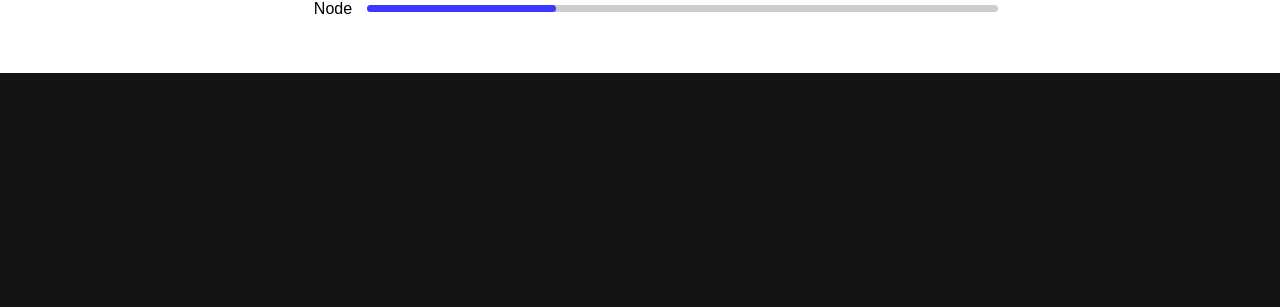
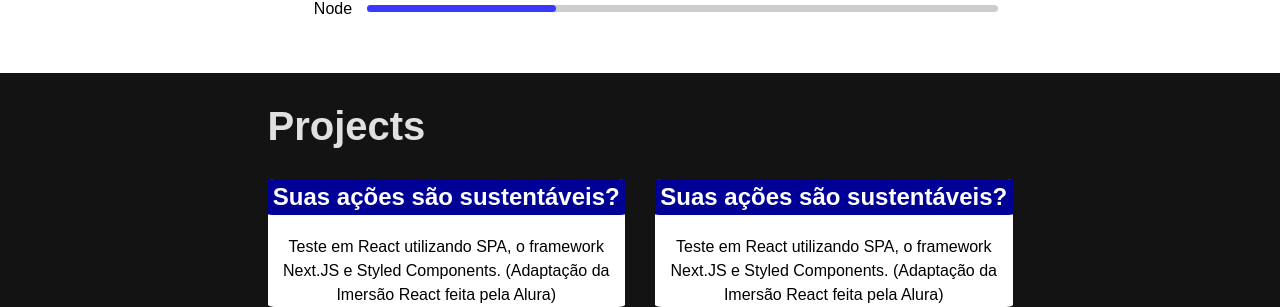
Before and after one commit to jubrito/portfolio, a React (Vite) app: page / in a window 1280 px wide. Shown: the part 877-1184 px from the top of the page. Before the commit the page ends 950 px from the top, so only its background shows below. Built offline with nearby package versions, Linux system fonts and the light colour scheme.

Commit message:
adds projects section

```diff
--- a/src/App.tsx
+++ b/src/App.tsx
@@ -3,6 +3,7 @@ import { Skills } from "./components/Skills/Skills";
 import { About } from "./components/About/About";
 import { Nav } from "./components/Nav/Nav";
 import { Header } from "./components/Header/Header";
+import { Projects } from "./components/Projects/Projects";
 
 function App() {
     return (
@@ -11,6 +12,7 @@ function App() {
             <About />
             <Header />
             <Skills />
+            <Projects />
         </div>
     );
 }
--- /dev/null
+++ b/src/components/Projects/Projects.tsx
@@ -0,0 +1,63 @@
+import styled from "styled-components";
+
+export const Projects = () => {
+    return (
+        <ProjectsSection>
+            <h1>Projects</h1>
+            <ProjectsBlock>
+                <Project>
+                    <h2>Suas ações são sustentáveis?</h2>
+                    <p>
+                        Teste em React utilizando SPA, o framework Next.JS e
+                        Styled Components. (Adaptação da Imersão React feita
+                        pela Alura)
+                    </p>
+                </Project>
+                <Project>
+                    <h2>Suas ações são sustentáveis?</h2>
+                    <p>
+                        Teste em React utilizando SPA, o framework Next.JS e
+                        Styled Components. (Adaptação da Imersão React feita
+                        pela Alura)
+                    </p>
+                </Project>
+            </ProjectsBlock>
+        </ProjectsSection>
+    );
+};
+
+const ProjectsSection = styled.section`
+    max-width: var(--main-width);
+    width: 100%;
+    grid-area: proj;
+    h1 {
+        text-align: left;
+        width: 100%;
+        display: block;
+    }
+`;
+
+const ProjectsBlock = styled.div`
+    display: flex;
+    justify-content: center;
+    align-items: center;
+`;
+
+const Project = styled.div`
+    background: white;
+    border-radius: 2%;
+    color: black;
+    &:nth-child(odd) {
+        margin-right: 30px;
+    }
+    h2 {
+        margin-top: 0;
+        background-color: 10px;
+        background: #000097;
+        border-radius: 2% 2% 2% 2%;
+        color: white;
+    }
+    p {
+        margin-bottom: 0;
+    }
+`;
--- a/src/index.css
+++ b/src/index.css
@@ -24,11 +24,13 @@
 .grid-container {
     display: grid;
     grid-template-columns: 1fr 3fr 1fr;
-    grid-template-rows: 0.1fr 0.5fr 1fr 1fr;    grid-template-areas:
-    "nav nav nav"
-    "about about about"
-    "header header header"
-    "skills skills skills";
+    grid-template-rows: 0.1fr 0.5fr 1fr 1fr;
+    grid-template-areas:
+        "nav nav nav"
+        "about about about"
+        "header header header"
+        "skills skills skills"
+        "proj proj proj";
     justify-items: center;
 }
 
```
